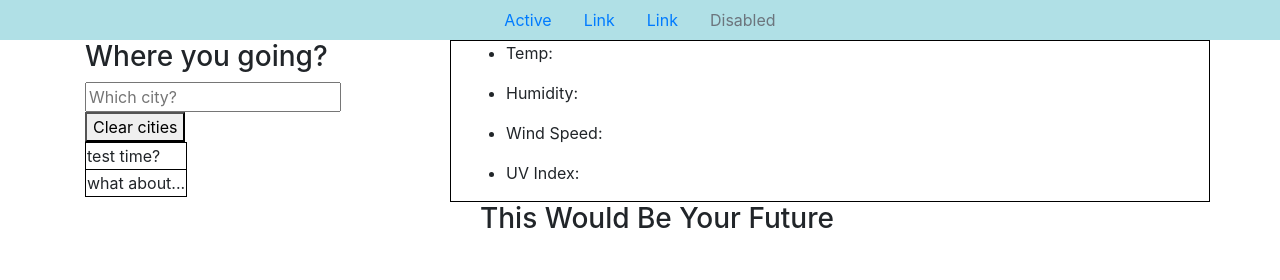
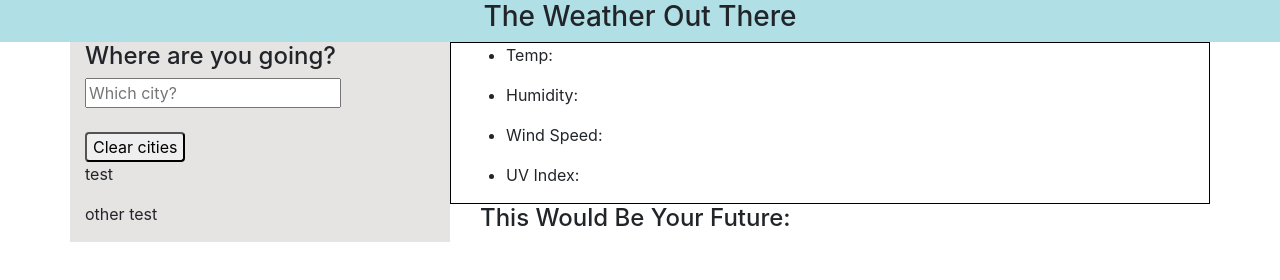
Before and after one commit to Calmanning/csm_whether_the_weather_homerwork6, a plain HTML site: page index.html in a window 1280 px wide. Drawn offline with nearby package versions, Linux system fonts and the light colour scheme.

Commit message:
added some id's to the HTML, beginning work on the JS, getting ready to melt my brain.

```diff
--- a/index.html
+++ b/index.html
@@ -19,63 +19,53 @@
 <body>
 
 
+    <!-- The header. Used a nav for it. -->
+    <ul class="nav justify-content-center welcome">
+        <h3>The Weather Out There</h3>
 
-    <ul class="nav justify-content-center welcome">
-        <li class="nav-item">
-            <a class="nav-link active" aria-current="page" href="#">Active</a>
-        </li>
-        <li class="nav-item">
-            <a class="nav-link" href="#">Link</a>
-        </li>
-        <li class="nav-item">
-            <a class="nav-link" href="#">Link</a>
-        </li>
-        <li class="nav-item">
-            <a class="nav-link disabled" href="#" tabindex="-1" aria-disabled="true">Disabled</a>
-        </li>
     </ul>
+    <!-- the whole weathering search and display -->
+    <div class="container">
 
-    <div class="container">
         <div class="row">
-            <div class="col-sm-4">
-                <h3> Where you going? </h3>
-                <div class="imput-group">
+            <div class="col-sm-4 searches">
+                <h4> Where are you going? </h4>
+                <div id="city" class="imput-group">
                     <input type="text" placeholder="Which city?">
-                <button>Clear cities</button>
-                <table>
-                    <tr>
-                    <td class="tableRow"> test time?</td>
-                    </tr>
-                    <tr>
-                    <td class="tableRow">what about...</td>
-                    </tr>
-                </table>
                 </div>
+                <br>
+                    <button id="clear" class="rounded">Clear cities</button>
+                    <br>
+                        <p class="past-city">test </p>
+                        <p class="past-city"> other test</p>
+
             </div>
             <div class="col-sm-8">
+                <!-- The "right side" of the page featuring the current weather conditions and the five-day. -->
                 <div class="row weather">
                     <div class="col-12" id="theNow">
                         <ul>
                             <li>Temp:
-                                    <p></p>
+                                <p id="today-temp"></p>
                             </li>
                             <li>Humidity:
-                                    <p></p>
+                                <p id="today-hu"></p>
                             </li>
                             <li>Wind Speed:
-                                    <p></p>
+                                <p id="today-wind"></p>
                             </li>
                             <li>UV Index:
-                                    <p></p>
+                                <p id="today-uv"></p>
                             </li>
                         </ul>
                     </div>
                 </div>
                 <div class="col-sm-12 five-day">
-                    <h3>This Would Be Your Future</h3>
+                    <h4>This Would Be Your Future:</h4>
                     <div class="row">
                         <!-- I'm stopping here for the night...pick up here: need more col's (maybe?) to finish putting in the 5-day. -->
-                        <col-sm-2></col-sm-2>
+                        <div class="col-sm-2 thumbnail bg-info"></div>
+
                     </div>
                 </div>
             </div>
--- a/script.js
+++ b/script.js
@@ -1 +1,4 @@
 console.log("it's a start.");
+
+// TODO: create get API function to pull data from openweather
+    // TODO: make sure you parse the url to descern how to add the "city" variable in the search.
--- a/style.css
+++ b/style.css
@@ -8,7 +8,7 @@
 }
 
 .searches{
-    background-color:palevioletred
+    background-color: rgb(230, 227, 227)
 }
 
 .main {
@@ -19,6 +19,16 @@
     border: 1px solid black;
 }
 
-.tableRow {
-    border: 1px solid black;
+#clear {
+    margin: ;
 }
+
+#city {
+    margin-top: 3 0 auto;
+    margin-bottom: 3 0 auto;
+}
+
+.past-city {
+    display: flex;
+    margin: 3 0 auto ;
+}
```
Lines whose indentation alone changed are shown as unchanged.
